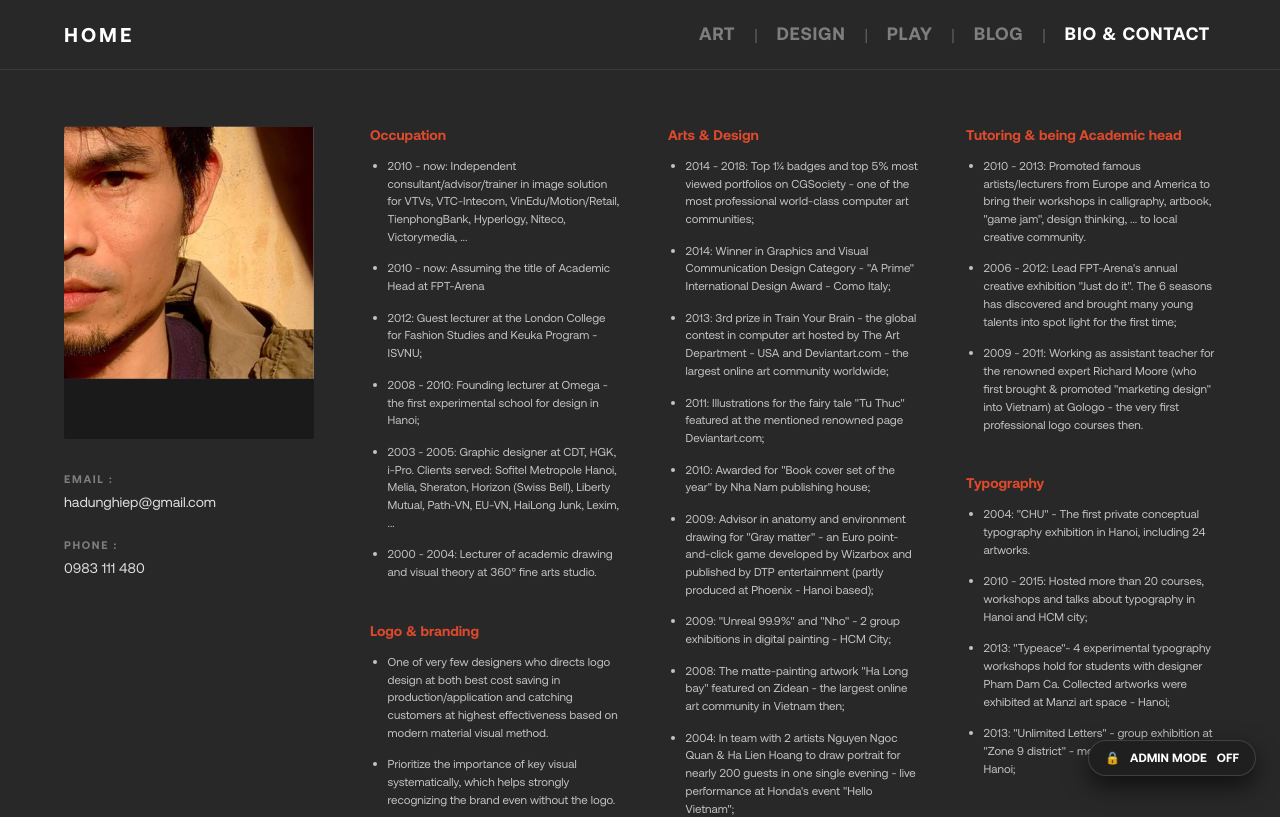
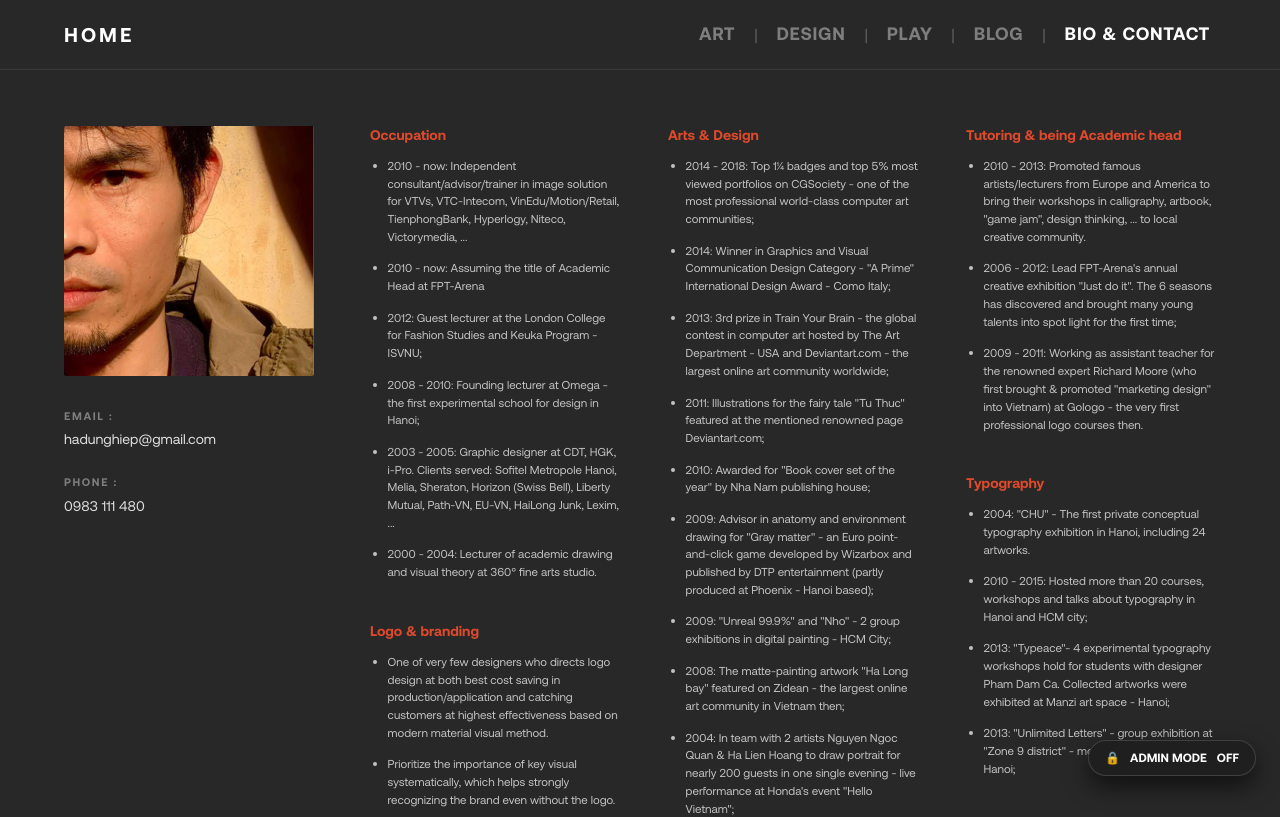
Before and after one commit to vietndj/hiepicture, a Next.js app: page /contact in a window 1280 px wide. Shown: the top 817 px of the page. Built offline with nearby package versions, Linux system fonts and the light colour scheme.

Commit message:
Fix avatar image container to square 1:1 ratio with no empty gaps

```diff
--- a/src/app/contact/page.js
+++ b/src/app/contact/page.js
@@ -15,11 +15,11 @@ export default function ContactPage() {
         <div className="bio-portrait-col">
           <div className="portrait-wrap">
             <Image
-              src={bio.photo || "https://images.unsplash.com/photo-1507003211169-0a1dd7228f2d?w=800"}
-              alt={bio.name}
+              src={bio.photo || "/artist-hiep.jpg"}
+              alt={bio.name || "HIEP"}
               width={400}
-              height={450}
-              style={{ width: '100%', height: 'auto', objectFit: 'cover' }}
+              height={400}
+              style={{ width: '100%', height: '100%', objectFit: 'cover' }}
               priority
             />
           </div>
--- a/src/app/globals.css
+++ b/src/app/globals.css
@@ -271,11 +271,11 @@ body {
 
 .portrait-wrap {
   width: 100%;
-  aspect-ratio: 4/5;
+  aspect-ratio: 1/1;
   overflow: hidden;
   border-radius: 2px;
   margin-bottom: 2rem;
-  background-color: #1a1a1a;
+  background-color: transparent;
 }
 
 .contact-info-block {
```
